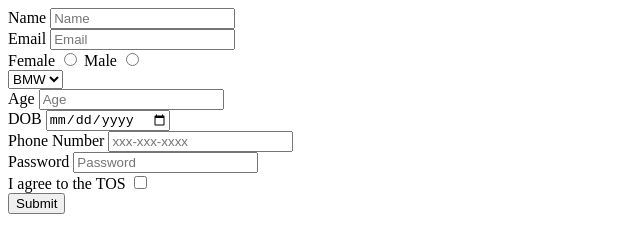
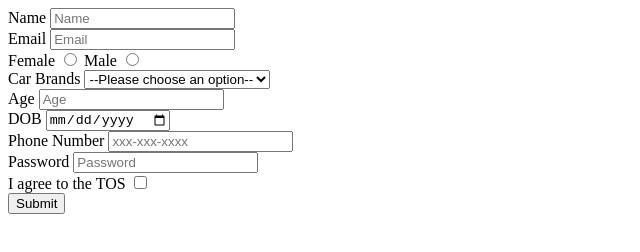
Before and after one commit to acciojob/signup-form-car-samvbk, a website: page main.html in a window 1280 px wide. Shown: the whole page, without its empty margins (0-640 px from the left). Drawn offline with Linux system fonts and the light colour scheme.

Commit message:
created a submission

```diff
--- a/main.html
+++ b/main.html
@@ -20,7 +20,9 @@
 		<label for="gender">Male</label>
 		<input type="radio" id = "gender_m" name = "gender" required>
 		<br>
-		<select id="cars" placeholder="--Please choose an option--" required>
+		<label>Car Brands</label>
+		<select id="cars" required>
+			<option value="" disabled selected>--Please choose an option--</option>
 			<option>BMW</option>
 			<option>MGR</option>
 			<option>MAS</option>
```
